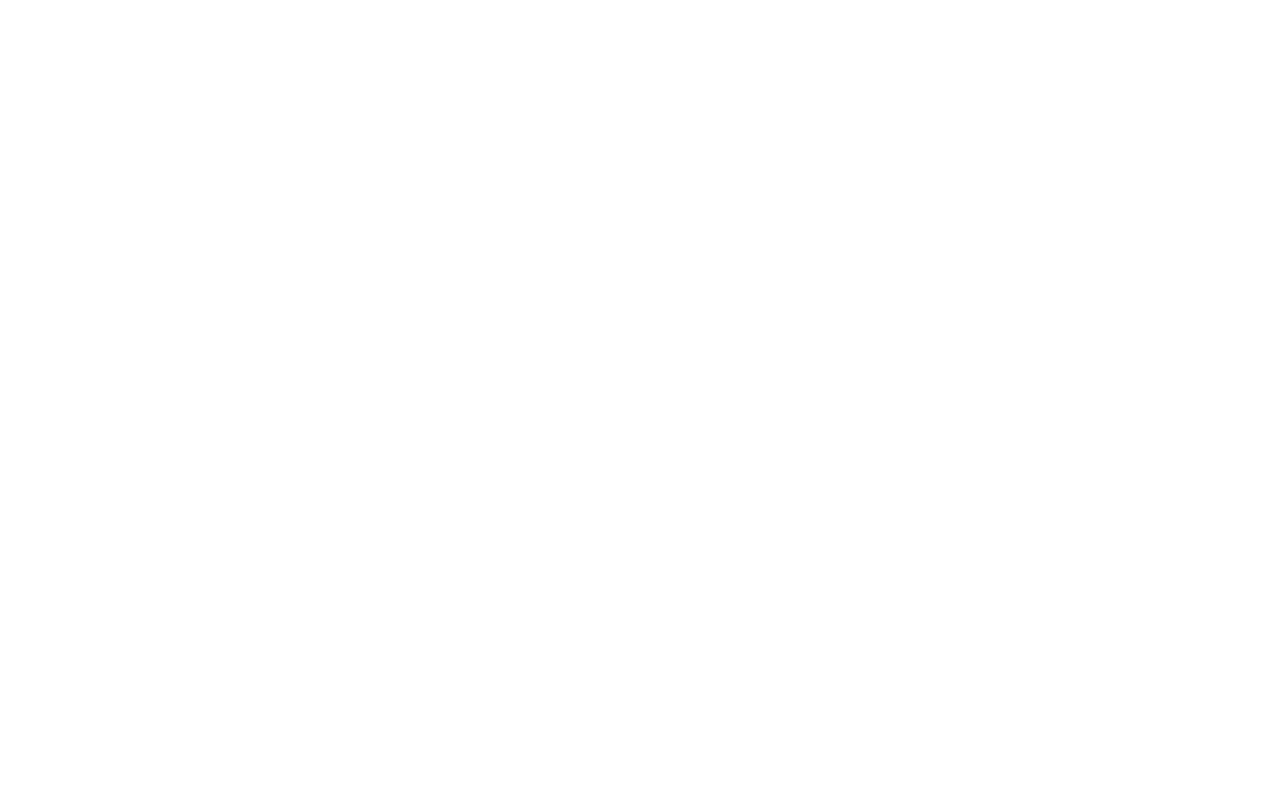
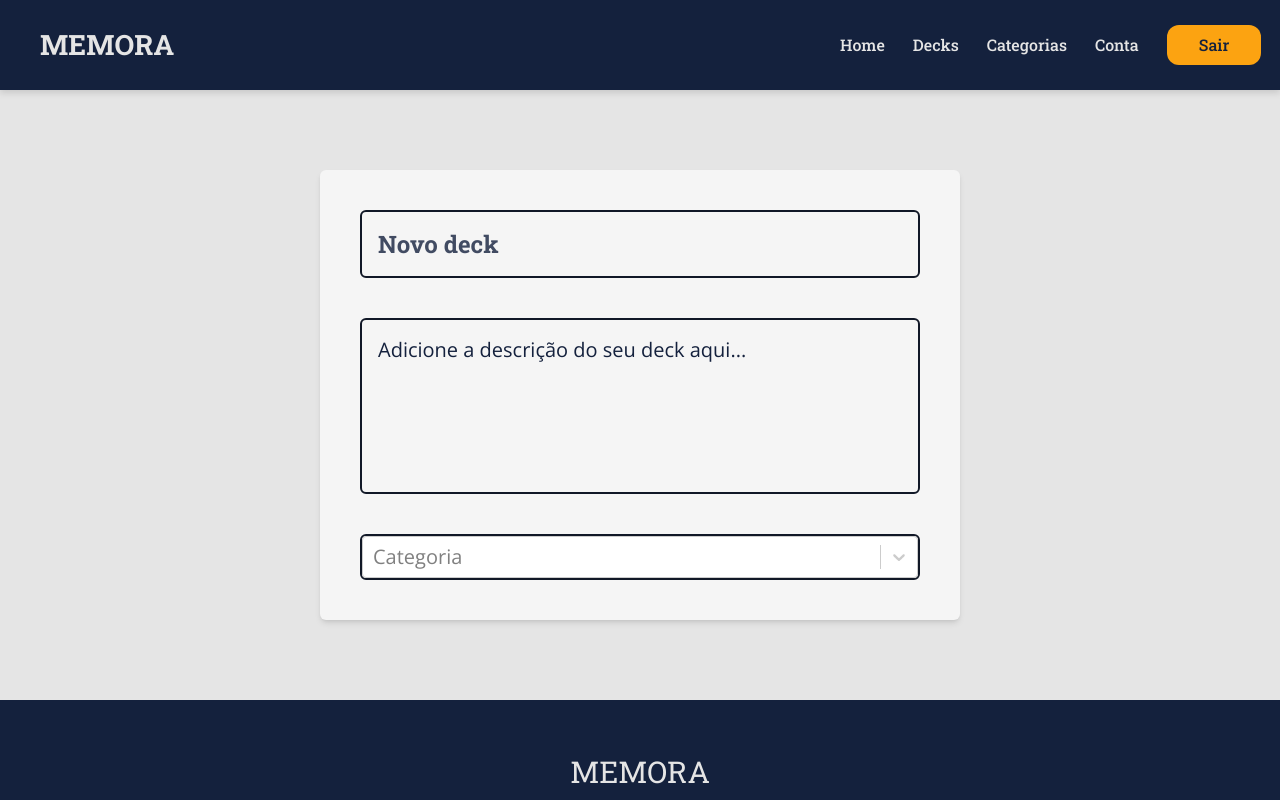
Before and after one commit to elizadora/memora, a React (Vite) app: page /new-deck in a window 1280 px wide. Before the commit this address had no page. Shown: the top 800 px of the page. Built offline with nearby package versions, Linux system fonts and the light colour scheme.

Commit message:
feat: create page NewDeck, install react-select and link floatingButton to NewDeck

```diff
--- a/package.json
+++ b/package.json
@@ -15,6 +15,7 @@
     "react": "^19.1.0",
     "react-dom": "^19.1.0",
     "react-router-dom": "^7.6.1",
+    "react-select": "^5.10.1",
     "tailwindcss": "^4.1.8"
   },
   "devDependencies": {
--- a/src/components/FloatingButton.jsx
+++ b/src/components/FloatingButton.jsx
@@ -1,10 +1,19 @@
+import { Plus } from "flowbite-react-icons/outline";
 import { File, Tag } from "flowbite-react-icons/solid";
+import { useNavigate } from "react-router-dom";
 
 export default function FloatingButton({ open, setOpen }) {
+    const navigate = useNavigate();
+
+    function handleNewDeck(event){
+        event.preventDefault();
+        navigate('/new-deck')
+    }
+
     return (
         <div className="right-4 bottom-4 fixed flex flex-col items-end gap-2">
             <div className={`flex flex-col items-end gap-2 transition-all duration-300 ${open ? 'opacity-100' : 'opacity-0 pointer-events-none'}`}>
-                <button className="cursor-pointer flex items-center gap-2 bg-orange text-oxford-blue px-4 py-2 rounded-lg shadow-lg hover:bg-opacity-90">
+                <button onClick={handleNewDeck} className="cursor-pointer flex items-center gap-2 bg-orange text-oxford-blue px-4 py-2 rounded-lg shadow-lg hover:bg-opacity-90">
                     <span>Criar Deck</span>
                     <File className="text-sm" />
                 </button>
@@ -19,7 +28,7 @@
                 className="cursor-pointer bg-orange text-oxford-blue rounded-full shadow-2xl w-16 h-16 flex items-center justify-center hover:scale-105 transition-transform"
             >
                 <span className={`text-2xl transition-transform duration-300 ${open ? 'rotate-45' : 'rotate-0'}`}>
-                    +
+                    <Plus />
                 </span>
             </button>
         </div>
--- /dev/null
+++ b/src/pages/NewDeck.jsx
@@ -0,0 +1,27 @@
+import CreatableSelect from "react-select/creatable";
+import Footer from "../components/Footer";
+import NavbarLogged from "../components/NavbarLogged";
+
+export default function NewDeck() {
+    return (
+        <div className="flex flex-col min-h-screen gap-20">
+            <NavbarLogged />
+            <main className="flex justify-center items-center">
+                {/* deck card - forms*/}
+                <div className="lg:w-1/2 bg-white-smoke shadow-md p-10 rounded-md w-9/10">
+                    {/* deck inputs */}
+                    <div className="flex flex-col gap-10">
+                        <input className="p-4 border-2 border-rich-black rounded-md font-roboto-slab font-bold text-2xl text-oxford-blue placeholder:text-oxford-blue/80" type="text" placeholder="Novo deck" />
+                        <textarea className="min-h-44 resize-none p-4 border-2 border-rich-black rounded-md font-open-sans text-xl text-oxford-blue placeholder:text-oxford-blue" name="deck-description" id="" placeholder="Adicione a descrição do seu deck aqui..."></textarea>
+                        <CreatableSelect isMulti className="border-2 border-rich-black rounded-md font-open-sans text-xl" placeholder="Categoria"/>
+                    </div>
+                    {/* card */}
+                    <div>
+
+                    </div>
+                </div>
+            </main>
+            <Footer />
+        </div>
+    )
+}
--- a/src/routes/config.jsx
+++ b/src/routes/config.jsx
@@ -1,51 +1,54 @@
-// routesConfig.jsx
 import { lazy } from "react";
-
-// const Home = lazy(() => import("../pages/Home"));
-// const Access = lazy(() => import("../pages/Access"));
 
 import Home from "../pages/Home";
 import Access from "../pages/Access";
 import Account from "../pages/Account";
 import Dashboard from "../pages/Dashboard";
+import NewDeck from "../pages/NewDeck";
 
+// using lazy to made loading page
 const Decks = lazy(() => import("../pages/Decks"));
 const Categories = lazy(() => import("../pages/Categories"));
 
 const routesConfig = [
   {
-    path: "/",
+    path: '/',
     element: <Home />,
     isPublic: true,
   },
   {
-    path: "/login",
-    element: <Access type="login" />,
+    path: '/login',
+    element: <Access type='login' />,
     isPublic: true,
   },
   {
-    path: "/register",
-    element: <Access type="register" />,
+    path: '/register',
+    element: <Access type='register' />,
     isPublic: true,
   },
   {
-    path: "/dashboard",
+    path: '/dashboard',
     element: <Dashboard/>,
     isPublic: true,
   },
   {
-    path: "/decks",
+    path: '/decks',
     element: <Decks />,
     isPublic: true,
   },
   {
-    path: "/categories",
+    path: '/categories',
     element: <Categories />,
     isPublic: true,
   },
   {
-    path: "/account",
+    path: '/account',
     element: <Account />,
+    isPublic: true,
+  },
+  {
+    path: '/new-deck',
+    element: <NewDeck />,
     isPublic: true,
   },
 ];
```
Also changed, not shown: src/components/NewCard.jsx (added, +7 -0 lines), 1 other file (tests, documents, lock files or other folders).
